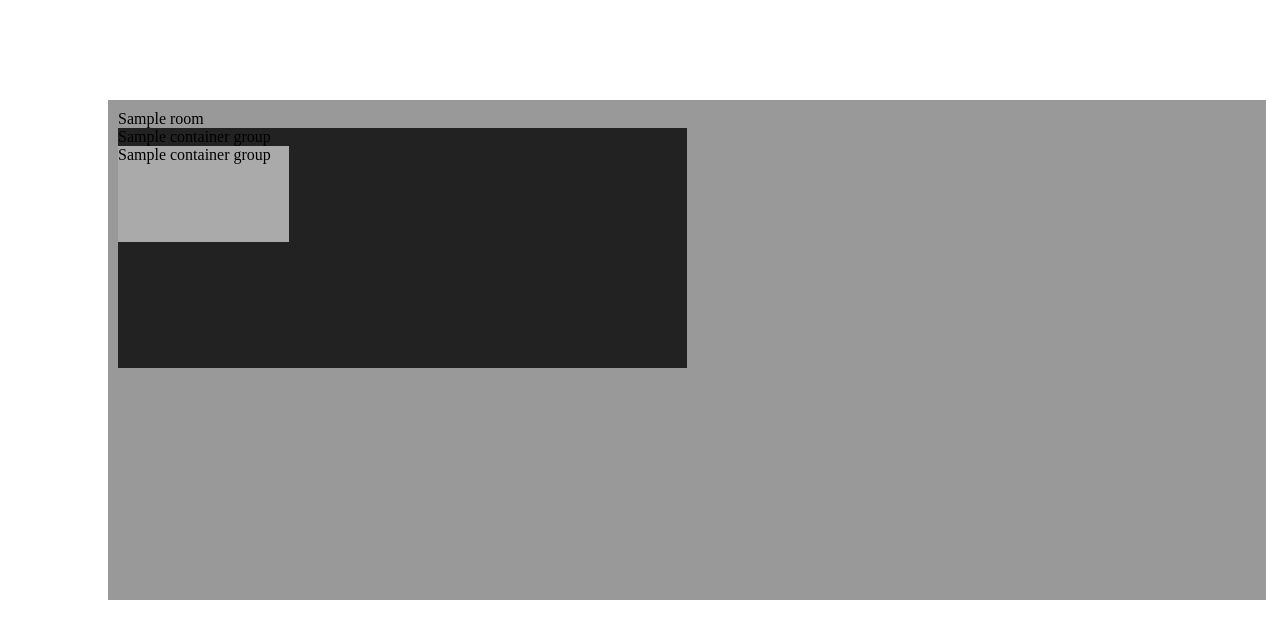
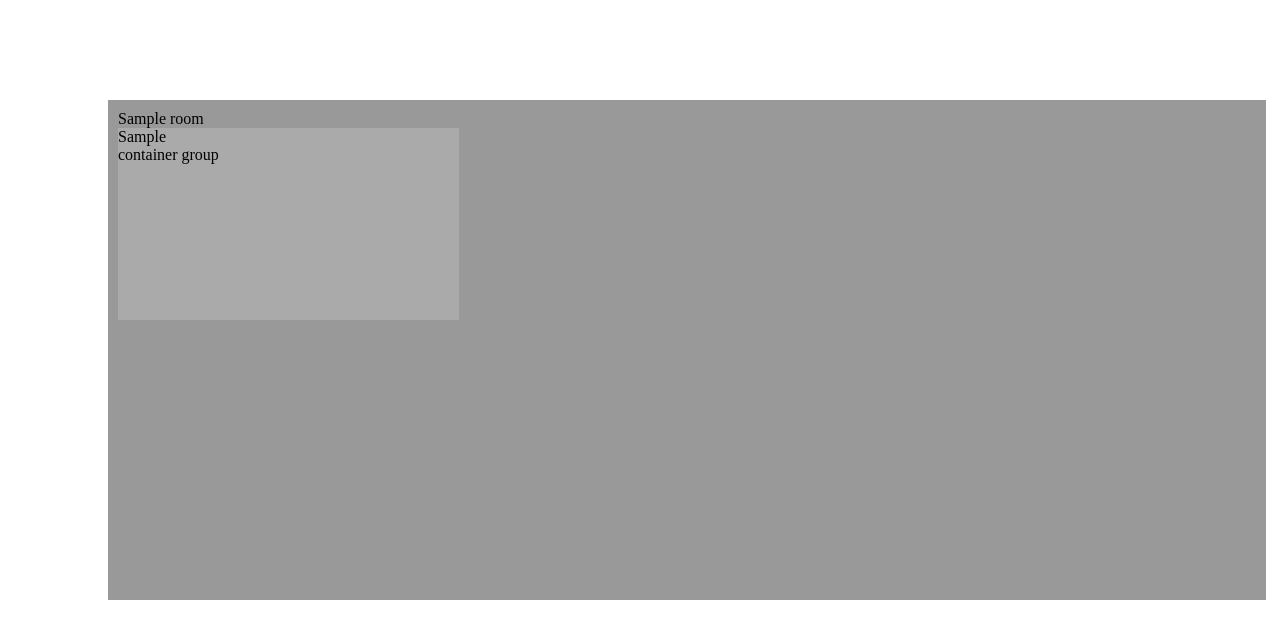
Before and after one commit to DamWar/home-inventory, a Flask app: template code/templates/main.html in a window 1280 px wide. Shown: the top 639 px of the page. Run offline with Flask 3, Linux system fonts and the light colour scheme; the template is opened without the code that fills it: most values are stand-ins (such as "Sample title", 1, 10 or a date in 2020).

Commit message:
add class css selectors' rendering

```diff
--- a/code/templates/main.html
+++ b/code/templates/main.html
@@ -3,15 +3,14 @@
 {% block content %}
   {% for room in rooms %}
     <div id="{{ room.name }}" class="room">
-        {{ room.name }}</br>
+      {{ room.name }}
       {% for container_group in room.s_object %}
-          <div class="container_group">
-            {{ container_group.name }}
+        <div class="container_group {{ container_group.name }}">
           {% for container in container_group.s_object %}
-              <div class="container">
+            <div class="container {{ container.name }}">
               {{ container.name }}
               {% for item in container.s_object %}
-                  <div class="item">
+                <div class="item {{ item.name }}">
                   {{ item.name }}
                 </div>
               {% endfor %}
```
Lines whose indentation alone changed are shown as unchanged.
